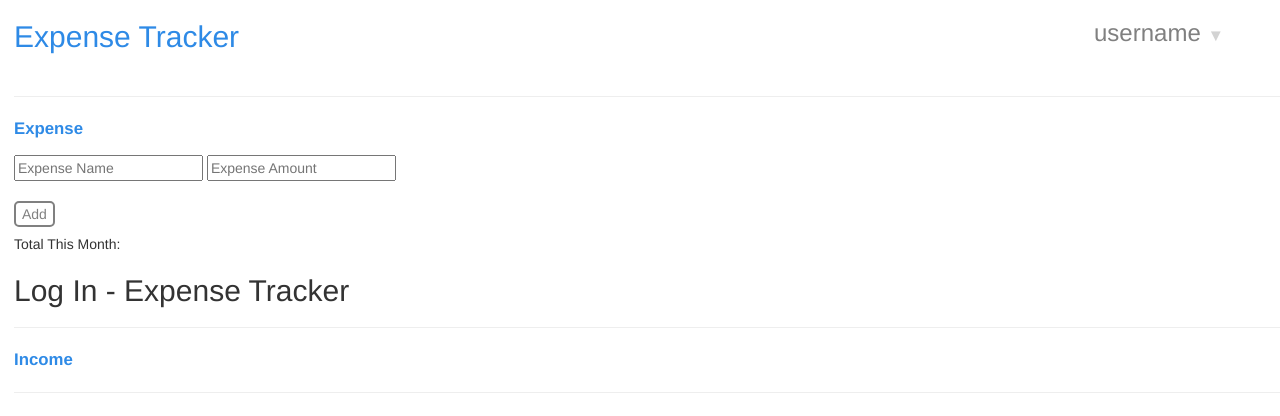
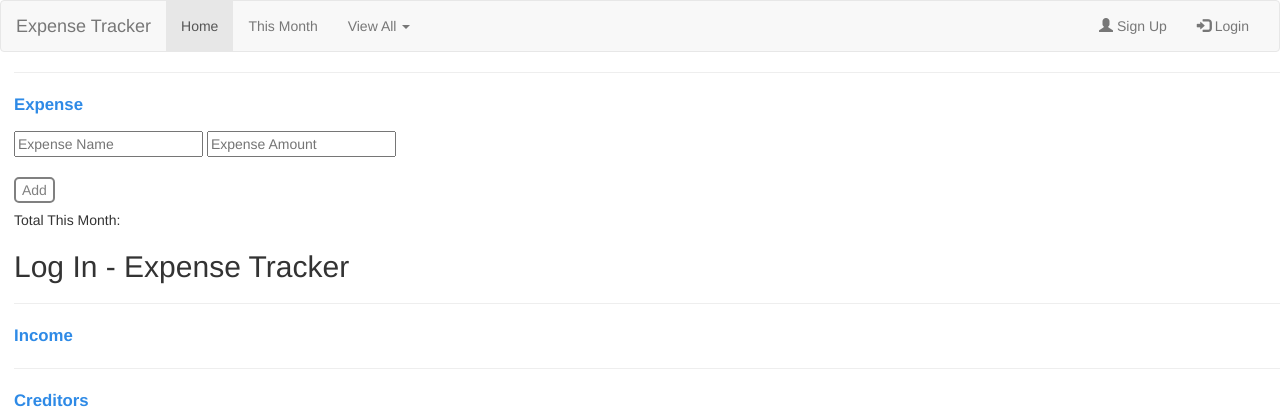
Before and after one commit to dhyey35/Expense-Tracker, a PHP site: page /expense/ in a window 1280 px wide. Shown: the top 416 px of the page. Run offline with PHP 8.4, Linux system fonts and the light colour scheme; data that the repository does not hold is empty.

Commit message:
add support for navbar

```diff
--- a/v2/auto_login.php
+++ b/v2/auto_login.php
@@ -3,10 +3,20 @@
 if (session_status() == PHP_SESSION_NONE) {
     session_start();
 }
-if(isset($_COOKIE['id']) and isset($_COOKIE['username']) and isset($_COOKIE['email']) and !isset($_SESSION['id']) and !isset($_SESSION['email']) and !isset($_SESSION['username'])) {
 
+$logged_in = false; //for navbar
+
+if(isset($_COOKIE['id']) and isset($_COOKIE['username']) and isset($_COOKIE['email']) and
+	 !isset($_SESSION['id']) and !isset($_SESSION['email']) and !isset($_SESSION['username'])) {
+
+	//cookies are set and session is not - so already logged in
 	$_SESSION['id']=$_COOKIE['id'];
 	$_SESSION['username']=$_COOKIE['username'];
 	$_SESSION['email']=$_COOKIE['email'];
+	$logged_in = true;
+}
+else if(isset($_SESSION['id']) and isset($_SESSION['email']) and isset($_SESSION['username'])){
+	//sessions are set so user is logged in
+	$logged_in = true;
 }
 ?>
--- a/v2/index.html
+++ b/v2/index.php
@@ -11,12 +11,13 @@
 
 	</head>
 	<body>
+		<?php require_once("navbar.php") ?>
 		<div id="holder" class="contianer-fluid">
-			<div class="row">
+			<!-- <div class="row">
 				<h2 class="col-md-10" id="title">Expense Tracker</h2>
 				<h3 class="col-md-2" id="username"><span id="displayName">username</span>
 					<span id="v"> &#9660;<h3>
-			</div>
+			</div>-->
 
 			<hr />
 
@@ -91,6 +92,7 @@
 			//internal link for exp,income... in show all
 			//login and signup page
 			//deletion of cred and deb
+			//add navbar.php to all pages
 
 		$(document).ready(function(){
 			//displaying username
--- /dev/null
+++ b/v2/navbar.php
@@ -0,0 +1,41 @@
+ <script src="http://maxcdn.bootstrapcdn.com/bootstrap/3.3.6/js/bootstrap.min.js"></script>
+<nav class="navbar navbar-default">
+  <div class="container-fluid">
+    <div class="navbar-header">
+      <button type="button" class="navbar-toggle" data-toggle="collapse" data-target="#myNavbar">
+        <span class="icon-bar"></span>
+        <span class="icon-bar"></span>
+        <span class="icon-bar"></span>
+      </button>
+      <a class="navbar-brand" href="#">Expense Tracker</a>
+    </div>
+    <div class="collapse navbar-collapse" id="myNavbar">
+      <ul class="nav navbar-nav">
+        <li class="active"><a href="#">Home</a></li>
+        <li><a href="#">This Month</a></li>
+        <li class="dropdown">
+          <a class="dropdown-toggle" data-toggle="dropdown" href="#">View All <span class="caret"></span></a>
+          <ul class="dropdown-menu">
+            <li><a href="#">Expenses</a></li>
+            <li><a href="#">Income</a></li>
+            <li><a href="#">Creditors</a></li>
+            <li><a href="#">Debtors</a></li>
+          </ul>
+        </li>
+      </ul>
+      <ul class="nav navbar-nav navbar-right">
+        <?php
+        require_once("auto_login.php");
+        if($logged_in == false){
+          print '<li><a href="signup.php"><span class="glyphicon glyphicon-user"></span> Sign Up</a></li>';
+          print '<li><a href="login.php"><span class="glyphicon glyphicon-log-in"></span> Login</a></li>';
+        }
+        else if($logged_in == true){
+          print '<li><a href="#"><span class="glyphicon glyphicon-user"></span> '.$_SESSION['username'].'</a></li>';
+          print '<li><a href="logout.php"><span class="glyphicon glyphicon-log-out"></span> Logout</a></li>';
+        }
+        ?>
+      </ul>
+    </div>
+  </div>
+</nav>
```
